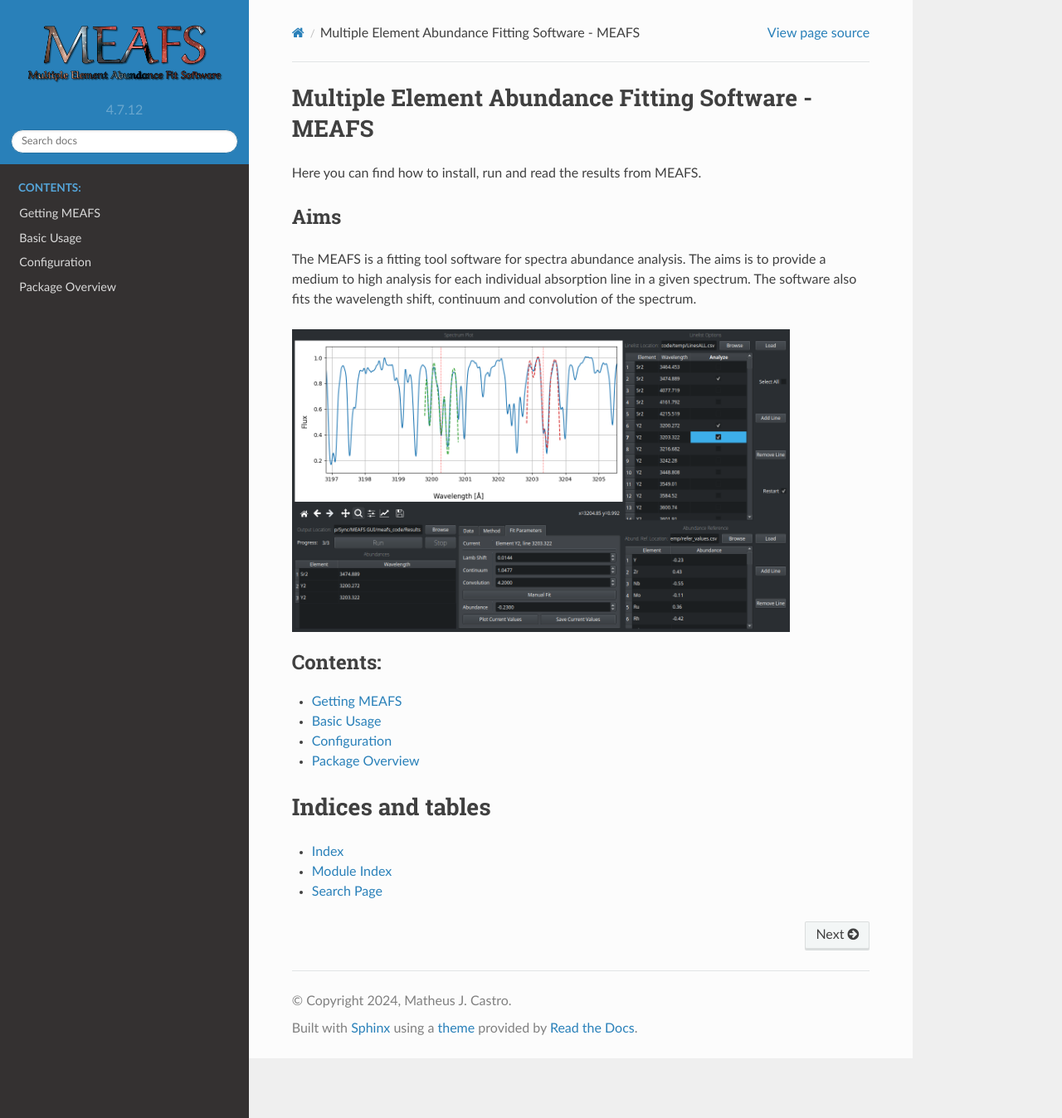
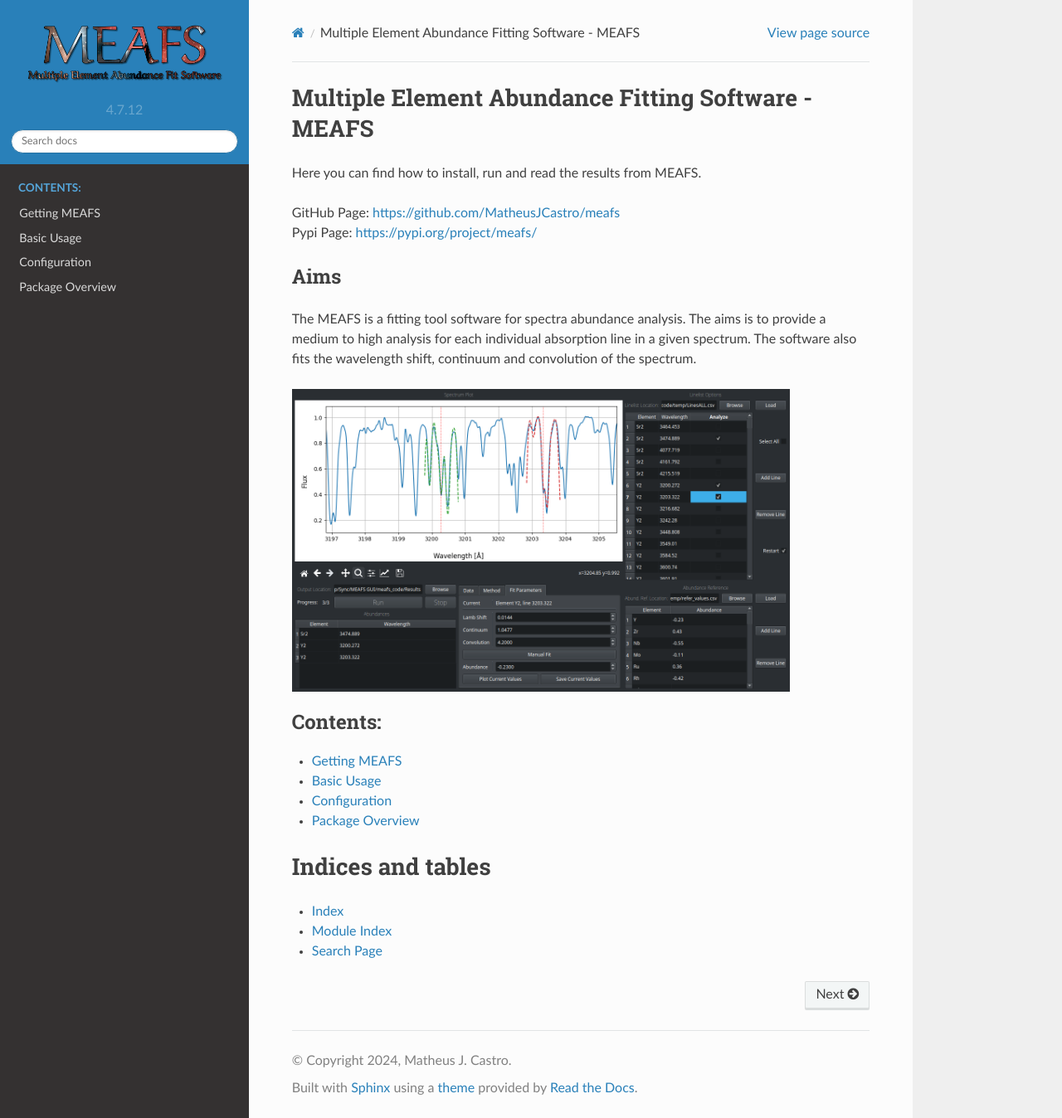
Before and after one commit to MatheusJCastro/meafs, a Sphinx documentation site: the page built from docs/index.rst, in a window 1280 px wide and 1348 px high. Shown: the whole window at 83% size. Built offline with Sphinx 7.4.7 and the Read the Docs theme 2.0.0, drawn with Linux system fonts in a browser that asks for light colours; the version number is read from the project's files by our own code.

Commit message:
add pages links on RTD

```diff
--- a/docs/index.rst
+++ b/docs/index.rst
@@ -7,6 +7,9 @@
 =================================================================================
 
 | Here you can find how to install, run and read the results from MEAFS.
+
+| GitHub Page: `https://github.com/MatheusJCastro/meafs <https://github.com/MatheusJCastro/meafs>`_
+| Pypi Page: `https://pypi.org/project/meafs/ <https://pypi.org/project/meafs/>`_
 
 Aims
 ----
```
